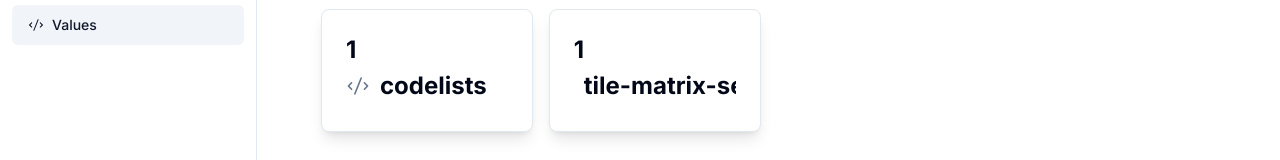
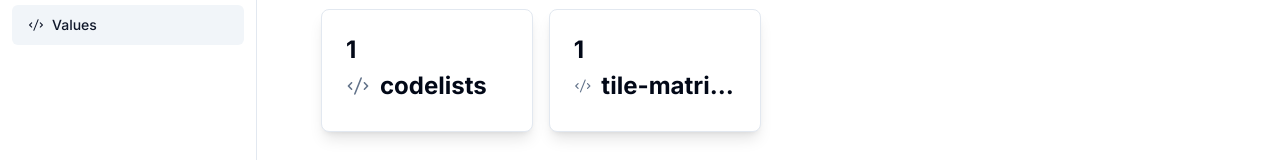
Before and after one commit to ldproxy/dashboard, a Next.js app: page /values in a window 1280 px wide. Shown: the part 208-368 px from the top of the page. Built offline with nearby package versions, Linux system fonts and the light colour scheme.

Commit message:
further improving summary cards

```diff
--- a/src/components/dashboard/summary.tsx
+++ b/src/components/dashboard/summary.tsx
@@ -53,7 +53,7 @@ export default function CustomersPage({
         </CardHeader>
         <CardContent>
           <div
-            className="text-2xl font-bold overflow-ellipsis overflow-hidden whitespace-nowrap"
+            className="text-2xl font-bold"
             style={{
               display: "flex",
               flexDirection: "row",
@@ -64,7 +64,16 @@ export default function CustomersPage({
             }}
           >
             {Icon ? <Icon className="h-6 w-6 text-muted-foreground" /> : null}
-            {main}
+            <span
+              style={{
+                textOverflow: "ellipsis",
+                overflow: "hidden",
+                whiteSpace: "nowrap",
+              }}
+              title={typeof main === "string" ? main : ""}
+            >
+              {main}
+            </span>
           </div>
           <div style={{ display: "flex", flexWrap: "wrap" }}>
             <p
```
